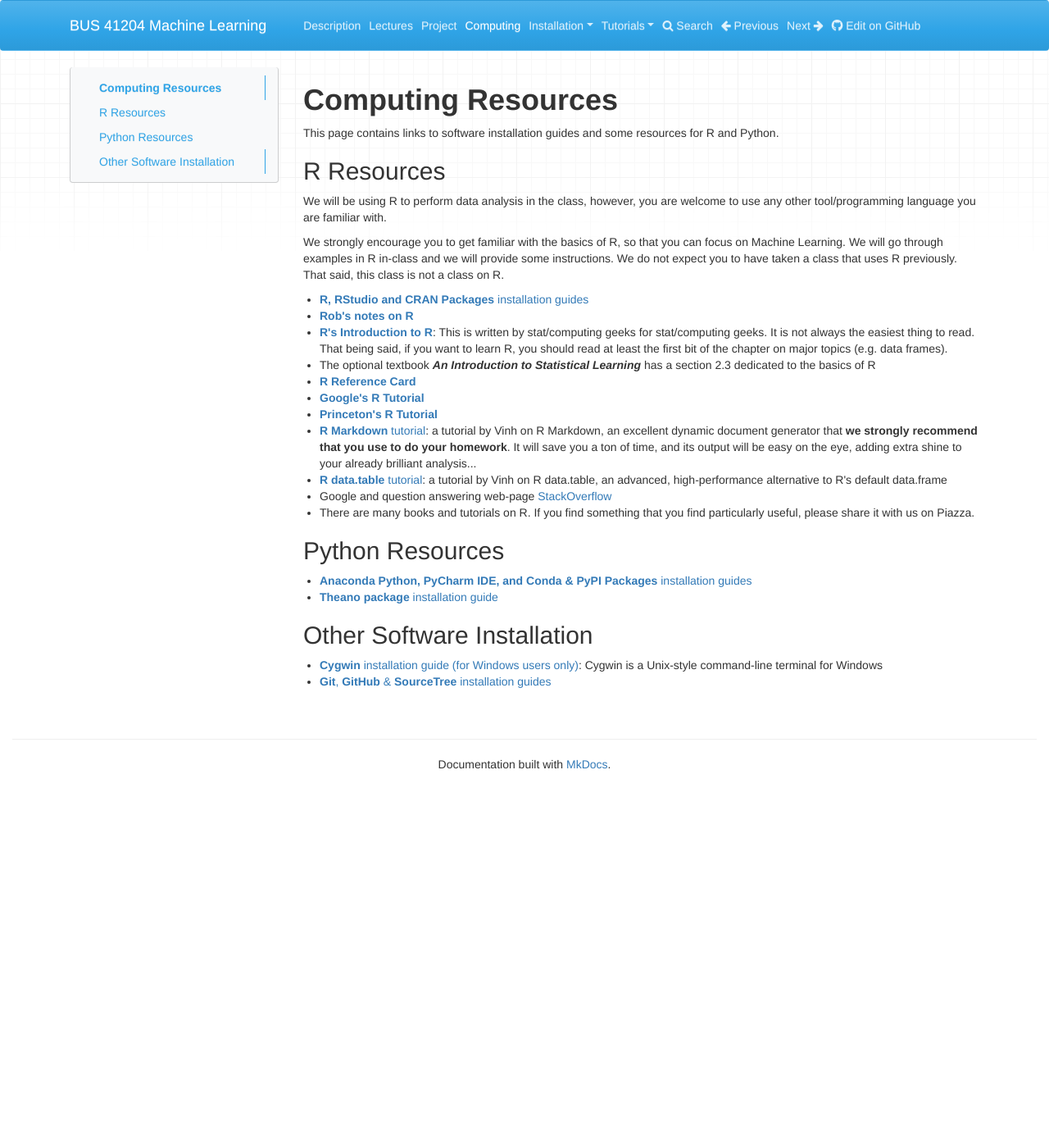
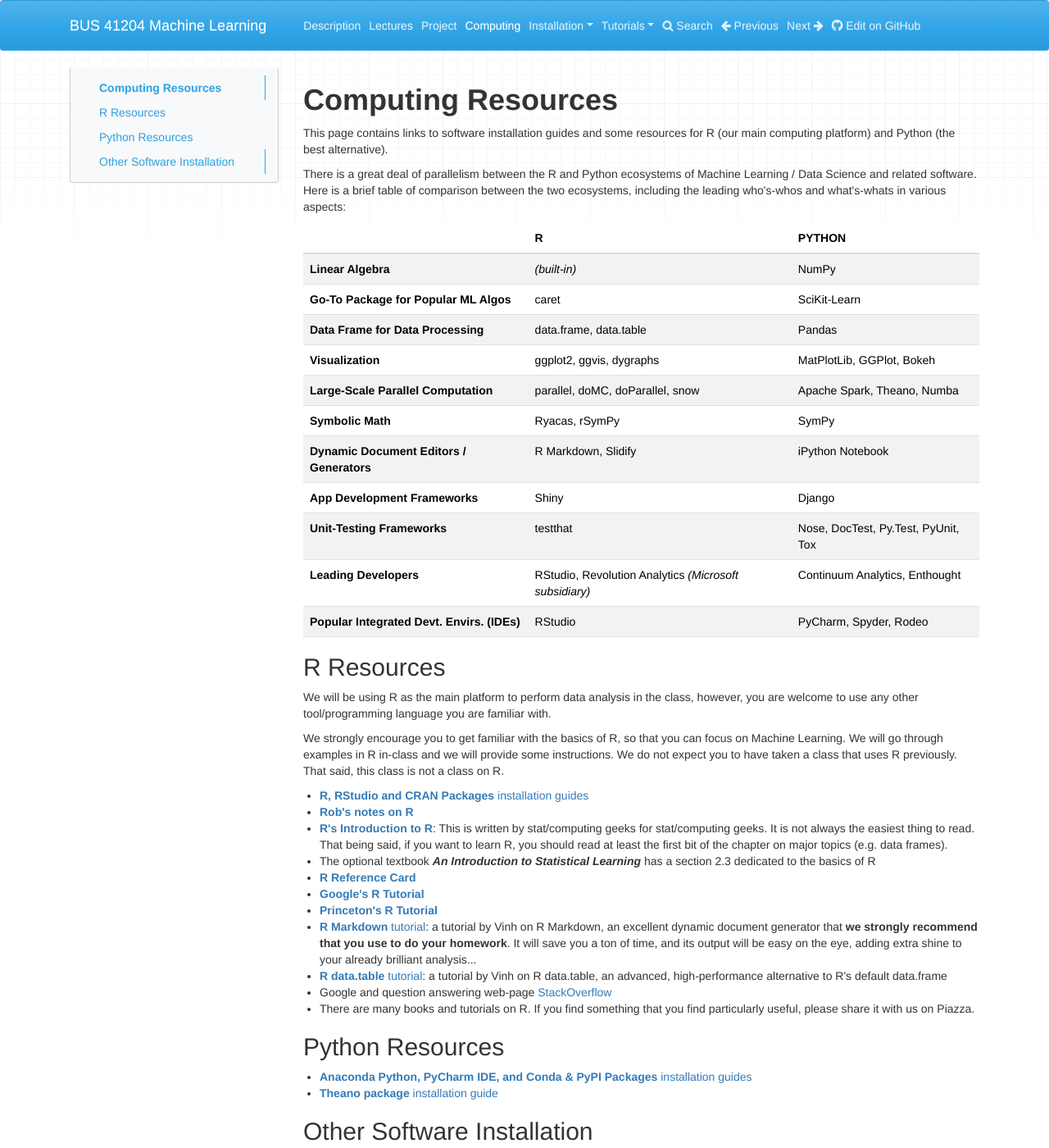
Before and after one commit to ChicagoBoothML/MachineLearning_Fall2015, an MkDocs documentation site: the page built from docs/Computing.md, in a window 1280 px wide and 1400 px high. Shown: the whole window at 82% size. Built offline with MkDocs 1.6.1, drawn with Linux system fonts in a browser that asks for light colours; nearby versions of some CDN libraries; old or Windows-style settings are respelled for this version of MkDocs.

Commit message:
add R-vs.-Python comps

```diff
--- a/docs/Computing.md
+++ b/docs/Computing.md
@@ -1,11 +1,31 @@
 # **Computing Resources**
 
-This page contains links to software installation guides and some resources for R and Python.
+This page contains links to software installation guides and some resources for R (our main computing platform)
+and Python (the best alternative).
+
+There is a great deal of parallelism between the R and Python ecosystems
+of Machine Learning / Data Science and related software.
+Here is a brief table of comparison between the two ecosystems,
+including the leading who's-whos and what's-whats in various aspects:
+
+|                                             | R                                                      | PYTHON                              |
+|:--------------------------------------------|:-------------------------------------------------------|:------------------------------------|
+| **Linear Algebra**                          | *(built-in)*                                           | NumPy                               |
+| **Go-To Package for Popular ML Algos**      | caret                                                  | SciKit-Learn                        |
+| **Data Frame for Data Processing**          | data.frame, data.table                                 | Pandas                              |
+| **Visualization**                           | ggplot2, ggvis, dygraphs                               | MatPlotLib, GGPlot, Bokeh           |
+| **Large-Scale Parallel Computation**        | parallel, doMC, doParallel, snow                       | Apache Spark, Theano, Numba         |
+| **Symbolic Math**                           | Ryacas, rSymPy                                         | SymPy                               |
+| **Dynamic Document Editors / Generators**   | R Markdown, Slidify                                    | iPython Notebook                    |
+| **App Development Frameworks**              | Shiny                                                  | Django                              |
+| **Unit-Testing Frameworks**                 | testthat                                               | Nose, DocTest, Py.Test, PyUnit, Tox |
+| **Leading Developers**                      | RStudio, Revolution Analytics *(Microsoft subsidiary)* | Continuum Analytics, Enthought      |
+| **Popular Integrated Devt. Envirs. (IDEs)** | RStudio                                                | PyCharm, Spyder, Rodeo              |
 
 
 ## R Resources
 
-We will be using R to perform data analysis in the class, however, you are welcome to use
+We will be using R as the main platform to perform data analysis in the class, however, you are welcome to use
 any other tool/programming language you are familiar with.
 
 We strongly encourage you to get familiar with the basics of R, so that you can focus on Machine Learning.
```
Also changed, not shown: docs/R vs. Python ML ecosystems.md (renamed from docs/Resources.md).
